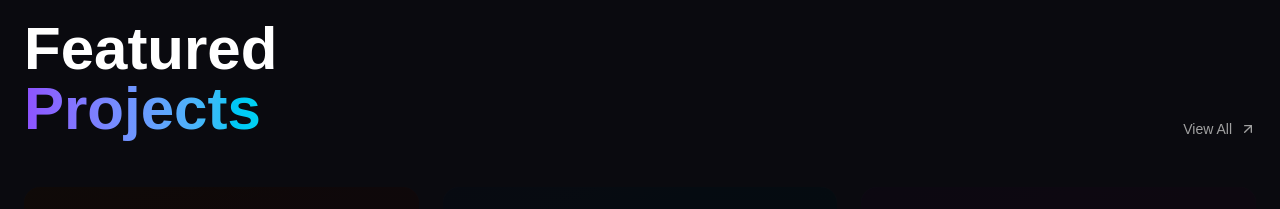
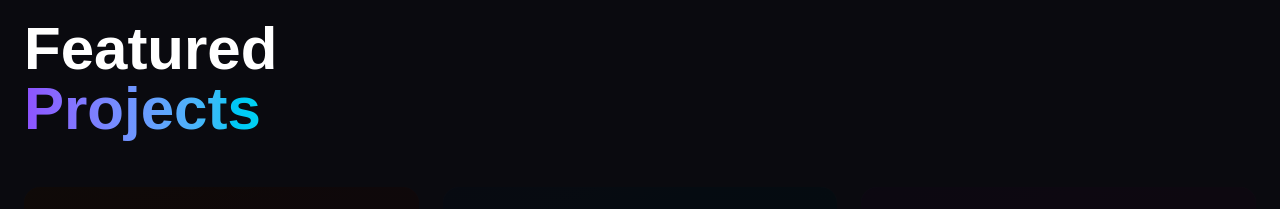
Before and after one commit to MAhmedk10/client-portfolio, a Next.js app: page / in a window 1280 px wide. Shown: the part 922-1131 px from the top of the page. Built offline with nearby package versions, Linux system fonts and the light colour scheme.

Commit message:
fixed minor issues

```diff
--- a/app/page.tsx
+++ b/app/page.tsx
@@ -168,7 +168,7 @@ const ProjectCard = ({
     <motion.div
       variants={fadeInUp}
       whileHover={{ scale: 1.02 }}
-      className="group relative aspect-[9/16] md:aspect-video overflow-hidden rounded-2xl cursor-pointer"
+      className="group relative aspect-video sm:aspect-9/16 md:aspect-video overflow-hidden rounded-2xl cursor-pointer"
       onClick={() => onPlayVideo(project)}
     >
       {/* Thumbnail */}
@@ -536,13 +536,6 @@ export default function Home() {
                     </span>
                   </h2>
                 </div>
-                <button
-                  onClick={handleViewAllProjects}
-                  className="text-sm text-neutral-400 hover:text-white transition-colors hidden md:flex items-center gap-2"
-                >
-                  View All
-                  <ArrowUpRight size={16} />
-                </button>
               </div>
 
               {/* Work Grid with Videos */}
@@ -556,12 +549,7 @@ export default function Home() {
                 ))}
               </div>
 
-              <button
-                onClick={handleViewAllProjects}
-                className="mt-8 w-full md:hidden rounded-full border border-white/20 px-6 py-3 text-white hover:bg-white/5 transition-colors"
-              >
-                View All Projects
-              </button>
+
             </motion.div>
           </motion.div>
         </div>
```
